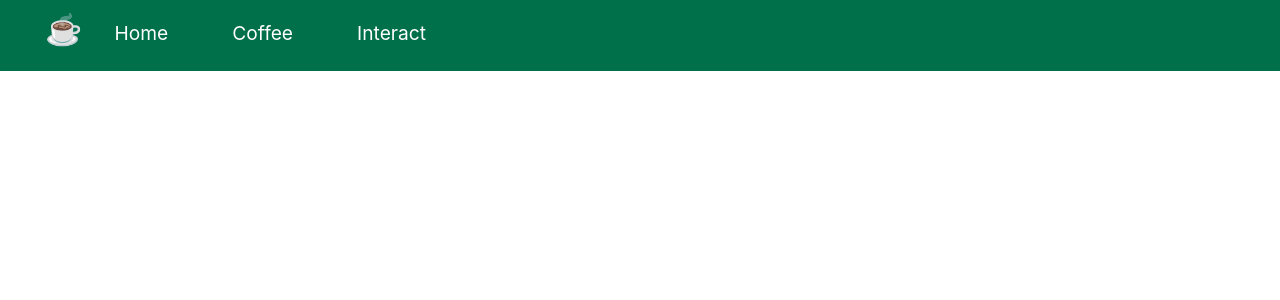
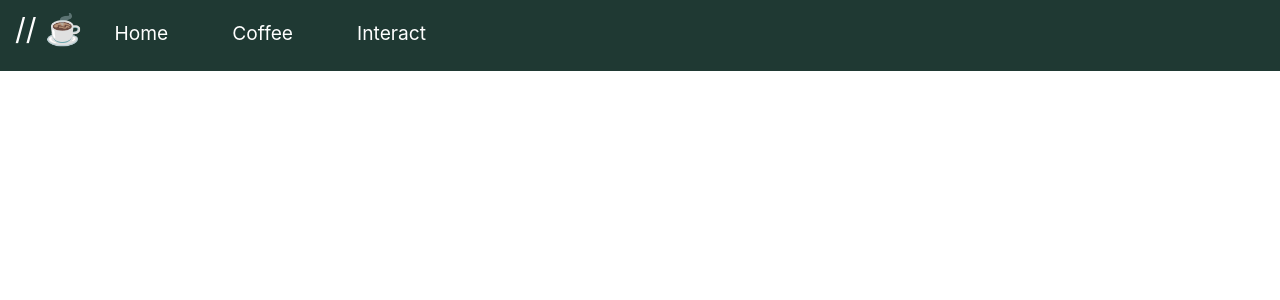
Before and after one commit to jcollinc/Study-Room, a React (Create React App) app in the folder our-project/: page / in a window 1280 px wide. Shown: the top 300 px of the page. Built offline with nearby package versions, Linux system fonts and the light colour scheme.

Commit message:
White logo color

```diff
--- a/our-project/src/index.css
+++ b/our-project/src/index.css
@@ -16,11 +16,11 @@ code {
 
 .logo {
   font-size: 30px;
-  color: #00704A
+  color: white
 }
 
 nav {
-  background-color: #00704A;
+  background-color: #1f3933;
   /* position: fixed; */
   padding: 5px 0px 10px 15px;
 }
@@ -67,10 +67,10 @@ nav a {
 
 nav a:hover {
   color: #27251F;
-  border-bottom: 2px solid #27251F;
+  border-bottom: 2px solid #1f3933;
 }
 
 nav a:active {
-  color: #27251F;
+  color: #1f3933;
   border-bottom: 2px solid ;
 }
```
